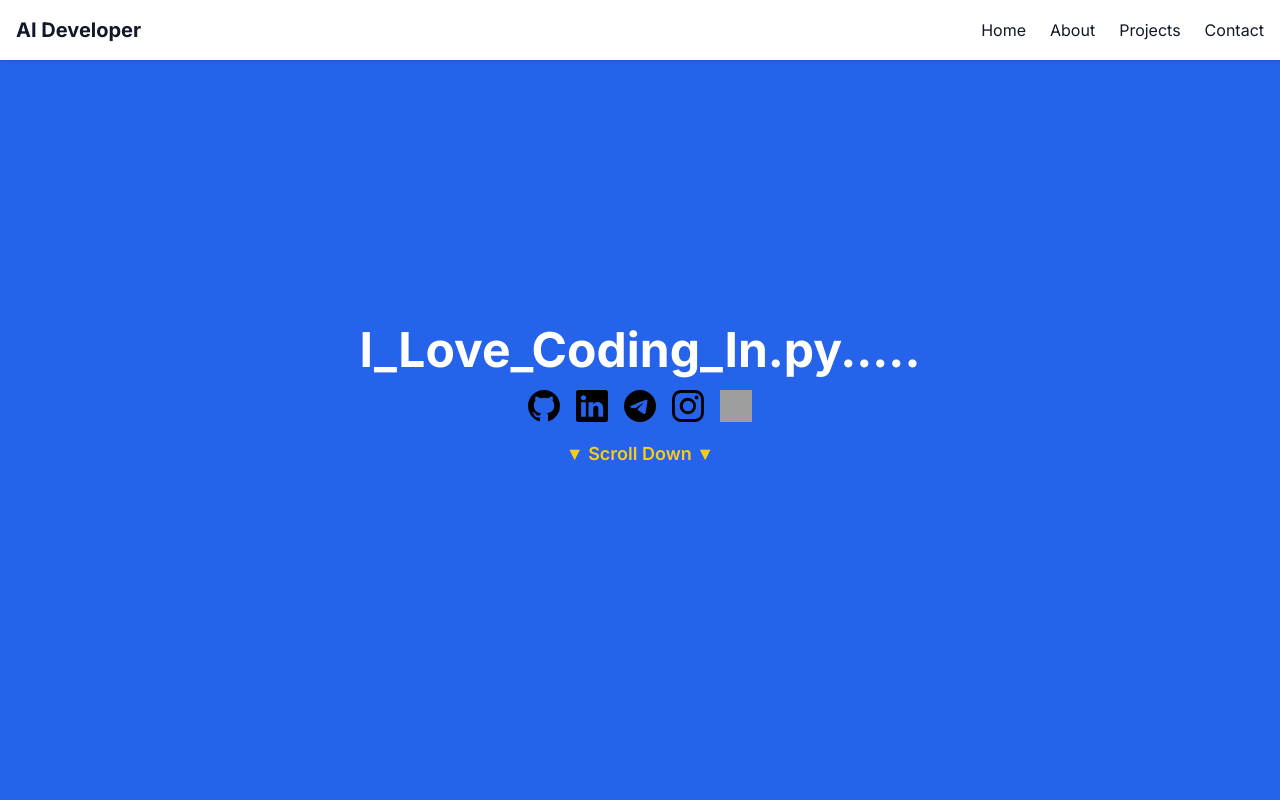
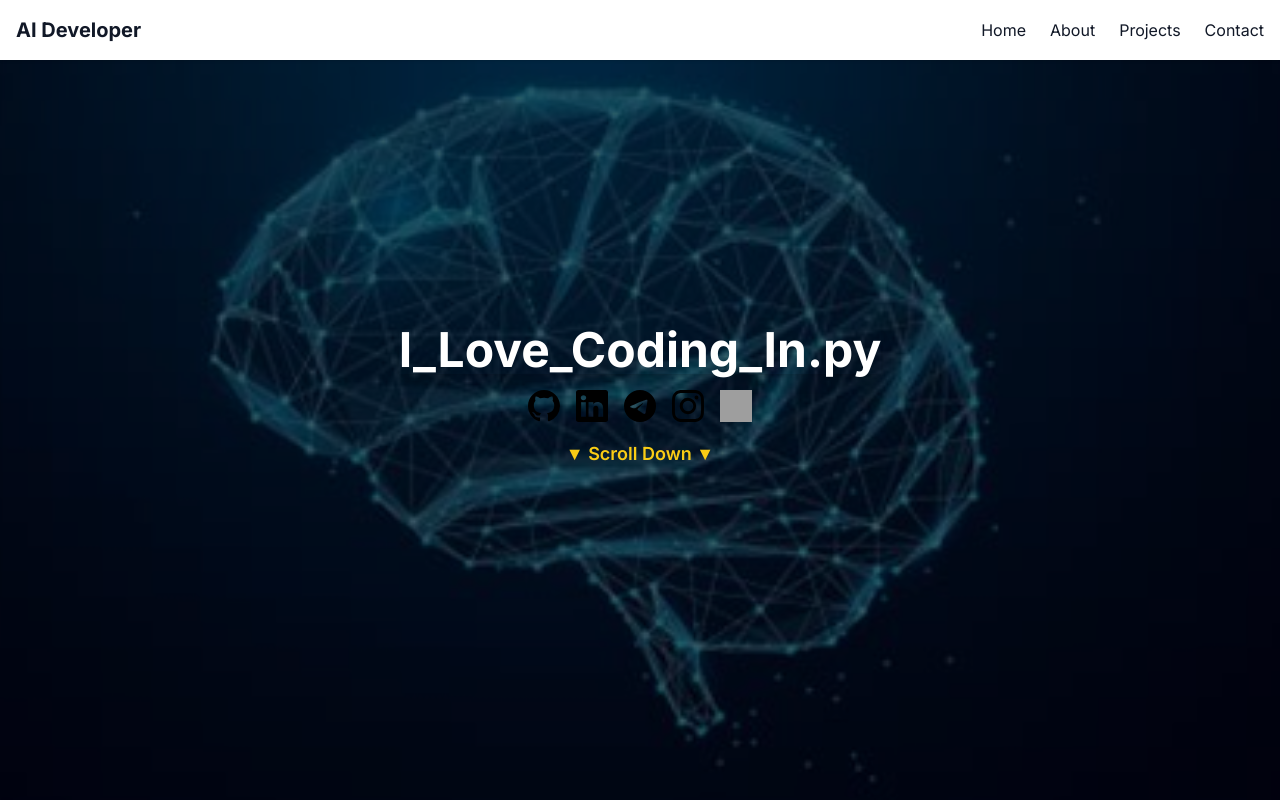
Before and after one commit to MogasalaHemagiri/my-portfolio, a Next.js app: page / in a window 1280 px wide. Shown: the top 800 px of the page. Built offline with nearby package versions, Linux system fonts and the light colour scheme; grey boxes are pictures that could not be loaded.

Commit message:
Update Hero.js

```diff
--- a/components/Hero.js
+++ b/components/Hero.js
@@ -2,12 +2,12 @@ import { useEffect, useState } from "react";
 import { motion } from "framer-motion";
 
 const taglines = [
-  "I'm Hemagiri Naidu...",
-  "I_Love_Coding_In.py.....",
-  "I Like Learning AI...",
-  "I Like Cybersecurity....",
-  "Building Next-Gen.......",
-  "Red Team & AI Security.....",
+  "I'm Hemagiri Naidu",
+  "I_Love_Coding_In.py",
+  "I Like Learning AI",
+  "I Like Cybersecurity",
+  "Building Next-Gen AGI",
+  "Red Team & AI Security",
 ];
 
 const Hero = () => {
@@ -21,9 +21,20 @@ const Hero = () => {
   }, []);
 
   return (
-    <section className="h-screen flex flex-col justify-center items-center bg-blue-600 text-white">
+    <section
+      className="h-screen flex flex-col justify-center items-center text-white relative"
+      style={{
+        backgroundImage: "url('/icons/ai-developer-bg.jpg')",
+        backgroundSize: "cover",
+        backgroundPosition: "center",
+      }}
+    >
+      {/* Darker Overlay for Better Text Visibility */}
+      <div className="absolute inset-0 bg-black bg-opacity-60"></div>
+
+      {/* Animated Changing Taglines */}
       <motion.h1
-        className="text-5xl font-bold text-center"
+        className="text-5xl font-bold text-center relative z-10 shadow-lg"
         initial={{ opacity: 0 }}
         animate={{ opacity: 1 }}
         transition={{ duration: 1 }}
@@ -32,17 +43,17 @@ const Hero = () => {
       </motion.h1>
 
       {/* Social Media Icons */}
-      <div className="flex gap-4 mt-4">
+      <div className="flex gap-4 mt-4 relative z-10">
         <a href="https://github.com/MogasalaHemagiri" target="_blank" rel="noopener noreferrer">
           <img src="/icons/github.svg" alt="GitHub" className="w-8 h-8" />
         </a>
-        <a href="https://linkedin.com/in/mr-hemagiri" target="_blank" rel="noopener noreferrer">
+        <a href="https://linkedin.com/in/yourprofile" target="_blank" rel="noopener noreferrer">
           <img src="/icons/linkedin.svg" alt="LinkedIn" className="w-8 h-8" />
         </a>
-        <a href="https://t.me/networkdefender" target="_blank" rel="noopener noreferrer">
+        <a href="https://t.me/yourusername" target="_blank" rel="noopener noreferrer">
           <img src="/icons/telegram.svg" alt="Telegram" className="w-8 h-8" />
         </a>
-        <a href="https://instagram.com/captain_anand0.7" target="_blank" rel="noopener noreferrer">
+        <a href="https://instagram.com/yourprofile" target="_blank" rel="noopener noreferrer">
           <img src="/icons/instagram.svg" alt="Instagram" className="w-8 h-8" />
         </a>
         <a href="https://orcid.org/yourid" target="_blank" rel="noopener noreferrer">
@@ -51,7 +62,9 @@ const Hero = () => {
       </div>
 
       {/* Scroll Down Button */}
-      <a href="#about" className="mt-6 text-lg font-semibold text-yellow-400 animate-bounce">▼ Scroll Down ▼</a>
+      <a href="#about" className="mt-6 text-lg font-semibold text-yellow-400 animate-bounce relative z-10">
+        ▼ Scroll Down ▼
+      </a>
     </section>
   );
 };
```
